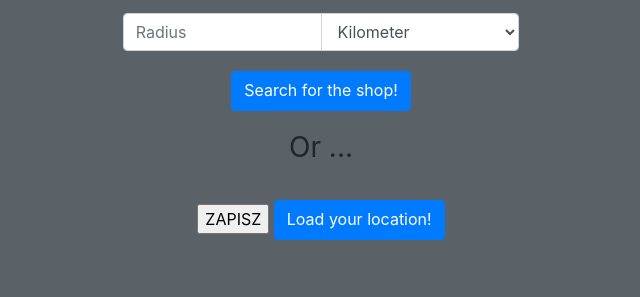
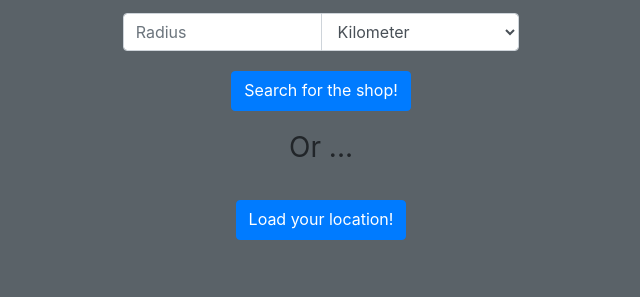
Before and after one commit to nekeal/bonobo, a Django app: page / in a window 1280 px wide. Shown: the part 503-800 px from the top of the page, without its empty margins (319-959 px from the left). Run offline with Django 3.2, Linux system fonts and the light colour scheme; some libraries are stand-ins or nearby versions.

Commit message:
Fix homepage

```diff
--- a/templates/index.html
+++ b/templates/index.html
@@ -61,7 +61,6 @@
     <h1 class="h3 mb-3 font-weight-normal text-center">Or ... <br></h1>
     <div class="centered">
         <div class="col-lg-6-">
-            <input type="submit" value="ZAPISZ">
             <button onclick="getLocation()" class="btn btn-primary pb-2" type="button">Load your location!</button>
         </div>
     </div>
```
